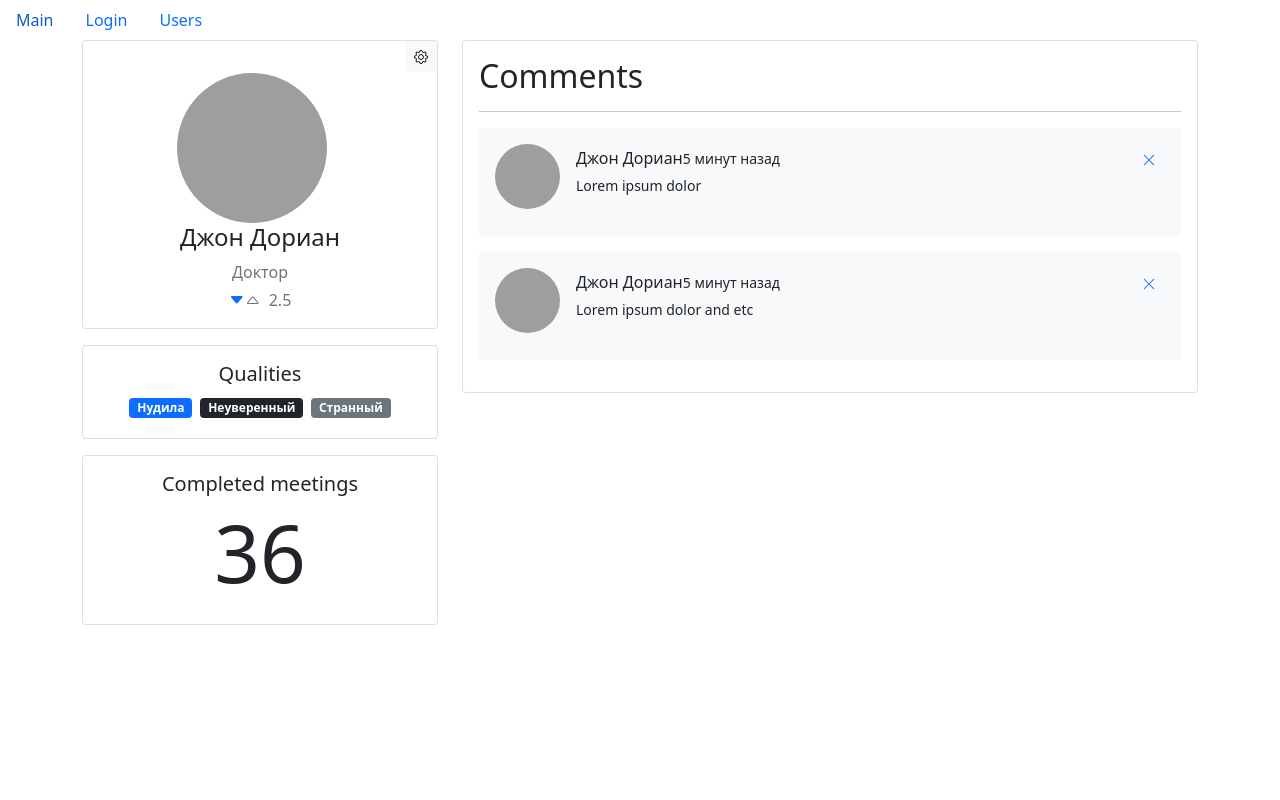
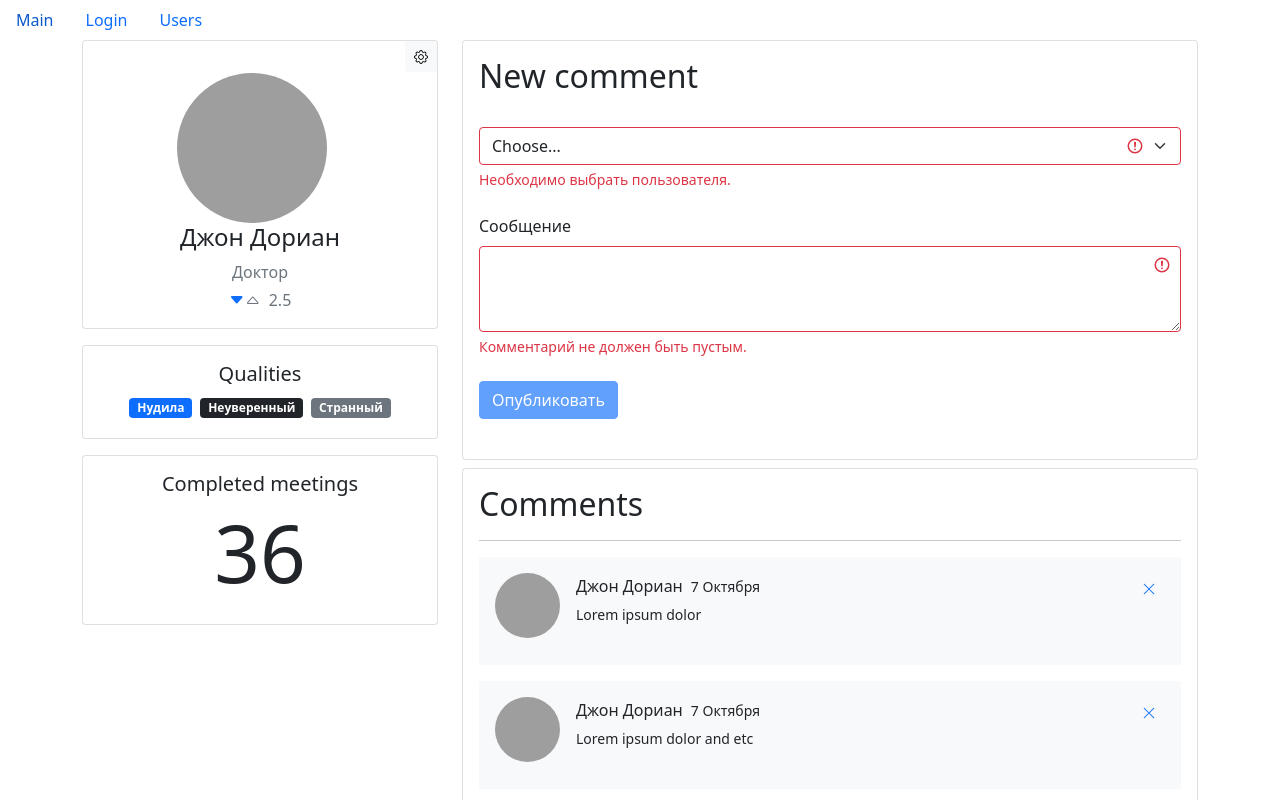
Before and after one commit to queen-of-pies/fast-company, a React (Create React App) app: page /users/67rdca3eeb7f6fgeed471815 in a window 1280 px wide. Shown: the top 800 px of the page. Built offline with nearby package versions, Linux system fonts and the light colour scheme; grey boxes are pictures that could not be loaded.

Commit message:
Task 1 done

```diff
--- a/src/api/fake.api/comments.api.js
+++ b/src/api/fake.api/comments.api.js
@@ -12,6 +12,13 @@ const comments = [
         userId: "67rdca3eeb7f6fgeed471815",
         content: "Lorem ipsum dolor and etc",
         created_at: "1633573058520"
+    },
+    {
+        _id: "67rdca3eeb7f6fgdaso",
+        pageId: "67rdca3eeb7f6fgeed471815",
+        userId: "67rdca3eeb7f6fgeed471815",
+        content: "Lorem ipsum dolor and etc",
+        created_at: "1434573058520"
     },
     {
         _id: "67rdca3eeb7f6fgdaasd",
--- a/src/components/common/form/selectField.jsx
+++ b/src/components/common/form/selectField.jsx
@@ -40,7 +40,7 @@ const SelectField = ({ label, options, onChange, name, value, error }) => {
 };
 
 SelectField.propTypes = {
-    label: PropTypes.string.isRequired,
+    label: PropTypes.string,
     options: PropTypes.oneOfType([PropTypes.array, PropTypes.object]),
     onChange: PropTypes.func.isRequired,
     name: PropTypes.string.isRequired,
--- a/src/components/page/userPage/userPage.jsx
+++ b/src/components/page/userPage/userPage.jsx
@@ -5,15 +5,25 @@ import PropTypes from "prop-types";
 import QualitiesCard from "../../ui/userInfo/qualitiesCard";
 import MeetingsCard from "../../ui/userInfo/meetingsCard";
 import CommentsList from "../../ui/comments/commentsList";
+import NewComment from "../../ui/comments/newComment";
 
 const UserPage = ({ userId }) => {
     const [user, setUser] = useState();
+    const [comments, setComments] = useState([]);
+
+    const fetchComments = () => {
+        api.comments.fetchCommentsForUser(userId).then((comments) => {
+            comments.sort((a, b) => +b.created_at - +a.created_at);
+            setComments(comments);
+        });
+    };
 
     useEffect(() => {
         api.users.getById(userId).then((user) => {
             setUser(user);
         });
     }, []);
+
     if (!user) {
         return <h1>Loading</h1>;
     }
@@ -26,7 +36,11 @@ const UserPage = ({ userId }) => {
                     <MeetingsCard meetingsCount={user.completedMeetings} />
                 </div>
                 <div className="col-md-8">
-                    <CommentsList userId={userId} />
+                    <NewComment fetchComments={fetchComments} pageId={userId} />
+                    <CommentsList
+                        comments={comments}
+                        fetchComments={fetchComments}
+                    />
                 </div>
             </div>
         </div>
--- a/src/components/ui/comments/comment.jsx
+++ b/src/components/ui/comments/comment.jsx
@@ -2,8 +2,9 @@ import React, { useEffect, useState } from "react";
 import Avatar from "../../common/avatar";
 import PropTypes from "prop-types";
 import api from "../../../api";
+import { calculateCommentTime } from "../../../utils/calculateCommentTime";
 
-const Comment = ({ comment }) => {
+const Comment = ({ comment, handleRemove }) => {
     const [user, setUser] = useState();
 
     useEffect(() => {
@@ -13,8 +14,9 @@ const Comment = ({ comment }) => {
             });
         }
     }, []);
+
     if (!user) {
-        return <h1>Loading</h1>;
+        return <></>;
     }
 
     return (
@@ -28,11 +30,18 @@ const Comment = ({ comment }) => {
                                 <div className="d-flex justify-content-between align-items-center">
                                     <p className="mb-1">
                                         {user.name}
-                                        <span className="small">
-                                            5 минут назад
+                                        <span className="small p-2">
+                                            {calculateCommentTime(
+                                                comment.created_at
+                                            )}
                                         </span>
                                     </p>
-                                    <button className="btn btn-sm text-primary d-flex align-items-center">
+                                    <button
+                                        className="btn btn-sm text-primary d-flex align-items-center"
+                                        onClick={() =>
+                                            handleRemove(comment._id)
+                                        }
+                                    >
                                         <i className="bi bi-x-lg"></i>
                                     </button>
                                 </div>
@@ -47,7 +56,8 @@ const Comment = ({ comment }) => {
 };
 
 Comment.propTypes = {
-    comment: PropTypes.object.isRequired
+    comment: PropTypes.object.isRequired,
+    handleRemove: PropTypes.func.isRequired
 };
 
 export default Comment;
--- a/src/components/ui/comments/commentsList.jsx
+++ b/src/components/ui/comments/commentsList.jsx
@@ -1,16 +1,16 @@
-import React, { useEffect, useState } from "react";
+import React, { useEffect } from "react";
 import Comment from "./comment";
 import api from "../../../api";
 import PropTypes from "prop-types";
 
-const CommentsList = ({ userId }) => {
-    const [comments, setComments] = useState([]);
+const CommentsList = ({ fetchComments, comments }) => {
+    useEffect(() => {
+        fetchComments();
+    }, []);
 
-    useEffect(() => {
-        api.comments.fetchCommentsForUser(userId).then((comments) => {
-            setComments(comments);
-        });
-    }, []);
+    const handleRemove = (id) => {
+        api.comments.remove(id).then(() => fetchComments());
+    };
 
     if (!comments) {
         return <h1>Loading</h1>;
@@ -21,7 +21,11 @@ const CommentsList = ({ userId }) => {
                 <h2>Comments</h2>
                 <hr />
                 {comments.map((comment) => (
-                    <Comment key={comment._id} comment={comment} />
+                    <Comment
+                        key={comment._id}
+                        comment={comment}
+                        handleRemove={handleRemove}
+                    />
                 ))}
             </div>
         </div>
@@ -29,7 +33,8 @@ const CommentsList = ({ userId }) => {
 };
 
 CommentsList.propTypes = {
-    userId: PropTypes.string.isRequired
+    fetchComments: PropTypes.func.isRequired,
+    comments: PropTypes.arrayOf(PropTypes.object).isRequired
 };
 
 export default CommentsList;
--- /dev/null
+++ b/src/components/ui/comments/newComment.jsx
@@ -0,0 +1,121 @@
+import React, { useEffect, useState } from "react";
+import SelectField from "../../common/form/selectField";
+import api from "../../../api";
+import PropTypes from "prop-types";
+import validator from "../../../utils/validator";
+
+const NewComment = ({ pageId, fetchComments }) => {
+    const [users, setUsers] = useState([]);
+    const defaultNewComment = { user: { _id: "" }, content: "" };
+    const [newComment, setNewComment] = useState(defaultNewComment);
+    const [errors, setErrors] = useState({});
+
+    useEffect(() => {
+        api.users.fetchAll().then((data) => {
+            const users = data.map((item) => ({
+                _id: item._id,
+                name: item.name
+            }));
+            setUsers(users);
+        });
+    }, []);
+
+    useEffect(() => {
+        validate();
+    }, [newComment]);
+
+    const validateConfig = {
+        user: {
+            isRequired: { message: `Необходимо выбрать пользователя.` }
+        },
+        content: {
+            isRequired: { message: `Комментарий не должен быть пустым.` }
+        }
+    };
+
+    const validate = () => {
+        const errors = validator(newComment, validateConfig);
+        setErrors(errors);
+        return Object.keys(errors).length === 0;
+    };
+
+    const handleChange = ({ target }) => {
+        setNewComment((prevState) => ({
+            ...prevState,
+            [target.name]: target.value
+        }));
+    };
+
+    const isValid = Object.keys(errors).length === 0;
+
+    const handleSubmit = () => {
+        const isValid = validate();
+        if (!isValid) return;
+        api.comments
+            .add({
+                pageId,
+                userId: newComment.user._id,
+                content: newComment.content
+            })
+            .then(() => {
+                fetchComments();
+                setNewComment(defaultNewComment);
+            });
+    };
+
+    return (
+        <div className="card mb-2">
+            <div className="card-body">
+                <div>
+                    <h2>New comment</h2>
+                    <div className="mb-4">
+                        <SelectField
+                            options={users}
+                            onChange={handleChange}
+                            value={newComment.user}
+                            name="user"
+                            error={errors.user}
+                        />
+                    </div>
+                    <div className="mb-4">
+                        <label
+                            htmlFor="exampleFormControlTextarea1"
+                            className="form-label"
+                        >
+                            Сообщение
+                        </label>
+                        <textarea
+                            className={`form-control ${
+                                errors.content && "is-invalid"
+                            }`}
+                            id="exampleFormControlTextarea1"
+                            rows="3"
+                            value={newComment.content}
+                            onChange={handleChange}
+                            name="content"
+                        />
+                        {errors.content && (
+                            <div className="invalid-feedback">
+                                {errors.content}
+                            </div>
+                        )}
+                        <button
+                            disabled={!isValid}
+                            onClick={handleSubmit}
+                            className="btn btn-primary mt-4"
+                        >
+                            Опубликовать
+                        </button>
+                    </div>
+                </div>
+            </div>
+        </div>
+    );
+};
+
+NewComment.propTypes = {
+    pageId: PropTypes.string.isRequired,
+    fetchComments: PropTypes.func.isRequired
+};
+
+export default NewComment;
--- a/src/components/ui/editForm.jsx
+++ b/src/components/ui/editForm.jsx
@@ -89,6 +89,13 @@ const EditForm = () => {
     };
 
     return (
+        <>
+            <button
+                className="btn btn-primary mt-5 ms-lg-5"
+                onClick={() => history.goBack()}
+            >
+                Назад
+            </button>
             <div className="container mt-5">
                 <div className="row">
                     <div className="col-md-6 offset-md-3 p-4 shadow">
@@ -151,6 +158,7 @@ const EditForm = () => {
                     </div>
                 </div>
             </div>
+        </>
     );
 };
 
--- /dev/null
+++ b/src/utils/calculateCommentTime.js
@@ -0,0 +1,40 @@
+export function calculateCommentTime(createdAt) {
+    const time = Date.now() - createdAt;
+    const date = new Date(+createdAt);
+    const months = [
+        "Января",
+        "Февраля",
+        "Марта",
+        "Апреля",
+        "Мая",
+        "Июня",
+        "Июля",
+        "Августа",
+        "Сентября",
+        "Октября",
+        "Ноября",
+        "Декабря"
+    ];
+    let timeStr = "";
+    if (time <= 1000 * 60) {
+        timeStr = "1 минуту назад";
+    } else if (time > 1000 * 60 && time <= 1000 * 60 * 5) {
+        timeStr = "5 минут назад";
+    } else if (time > 1000 * 60 * 5 && time <= 1000 * 60 * 10) {
+        timeStr = "10 минут назад";
+    } else if (time > 1000 * 60 * 10 && time <= 1000 * 60 * 30) {
+        timeStr = "30 минут назад";
+    } else if (time > 1000 * 60 * 30 && time <= 1000 * 60 * 60 * 24) {
+        timeStr = `${date.getHours()}:${date.getMinutes()}`;
+    } else if (
+        time > 1000 * 60 * 60 * 24 &&
+        time <= 1000 * 60 * 60 * 24 * 365
+    ) {
+        timeStr = `${date.getDate()} ${months[date.getMonth()]}`;
+    } else {
+        timeStr = `${date.getDate()} ${
+            months[date.getMonth()]
+        } ${date.getFullYear()}`;
+    }
+    return timeStr;
+}
```
Lines whose indentation alone changed are shown as unchanged.
